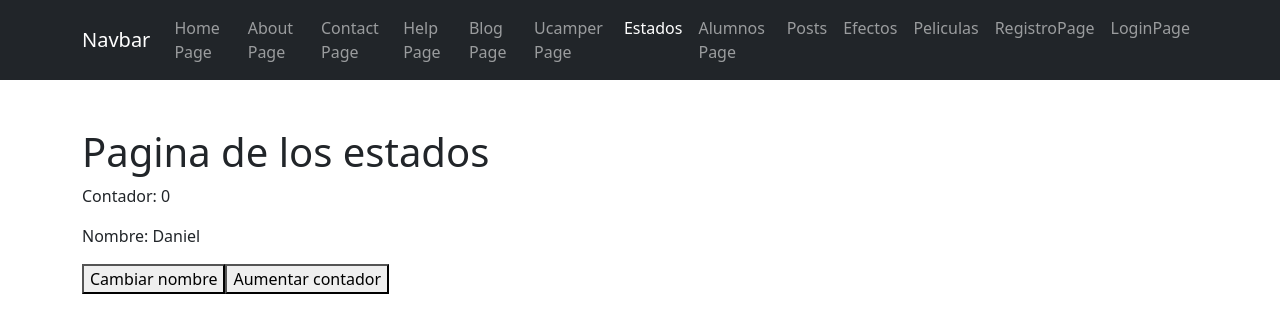
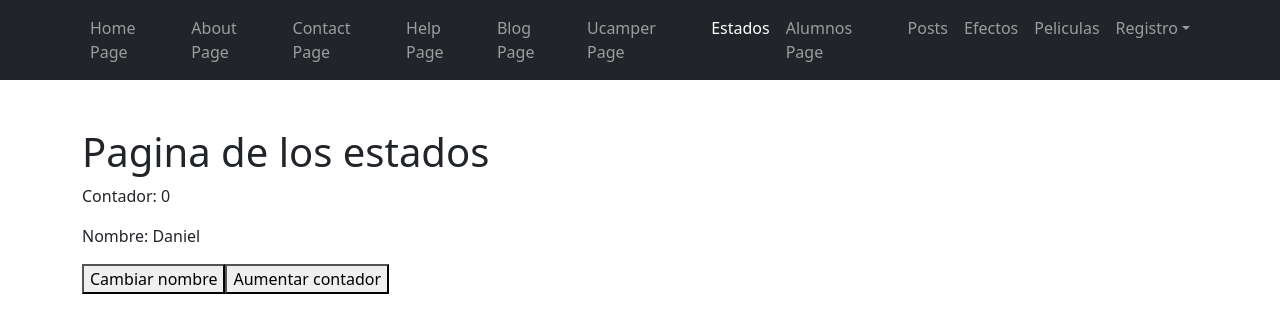
Before and after one commit to ArticislandOfficial/1.demo-app, a React (Create React App) app: page /estados in a window 1280 px wide. Shown: the top 332 px of the page. Built offline with nearby package versions, Linux system fonts and the light colour scheme.

Commit message:
Cmbios para reto 200722

```diff
--- a/src/components/NavBar.jsx
+++ b/src/components/NavBar.jsx
@@ -5,9 +5,9 @@ const NavBar = () => {
   return (
     <nav className="navbar navbar-expand-lg bg-dark navbar-dark">
       <div className="container">
-        <a className="navbar-brand" href="/">
+        {/* <a className="navbar-brand" href="/">
           Navbar
-        </a>
+        </a> */}
         <button
           className="navbar-toggler"
           type="button"
@@ -150,7 +150,7 @@ const NavBar = () => {
                 Peliculas
               </NavLink>
             </li>
-            <li className="nav-item">
+            {/* <li className="nav-item">
               <NavLink
                 to="/registrar-usuario"
                 aria-current="page"
@@ -160,8 +160,8 @@ const NavBar = () => {
               >
                 RegistroPage
               </NavLink>
-            </li>
-            <li className="nav-item">
+            </li> */}
+            {/* <li className="nav-item">
               <NavLink
                 to="/login"
                 aria-current="page"
@@ -171,8 +171,8 @@ const NavBar = () => {
               >
                 LoginPage
               </NavLink>
-            </li>
-            {/*<li className="nav-item dropdown">
+            </li> */}
+            <li className="nav-item dropdown">
               <a
                 className="nav-link dropdown-toggle"
                 href="/"
@@ -181,30 +181,38 @@ const NavBar = () => {
                 data-bs-toggle="dropdown"
                 aria-expanded="false"
               >
-                Dropdown
+                Registro
               </a>
-               <ul className="dropdown-menu" aria-labelledby="navbarDropdown">
+              <ul className="dropdown-menu" aria-labelledby="navbarDropdown">
                 <li>
-                  <a className="dropdown-item" href="/">
-                    Action
-                  </a>
+                  <NavLink
+                    to="/registrar-usuario"
+                    aria-current="page"
+                    className="dropdown-item"
+                  >
+                    Registro
+                  </NavLink>
                 </li>
                 <li>
-                  <a className="dropdown-item" href="/">
-                    Another action
-                  </a>
+                  <NavLink
+                    to="/login"
+                    aria-current="page"
+                    className="dropdown-item"
+                  >
+                    LoginPage
+                  </NavLink>
                 </li>
-                <li>
+                {/* <li>
                   <hr className="dropdown-divider" />
                 </li>
                 <li>
                   <a className="dropdown-item" href="/">
                     Something else here
                   </a>
-                </li>
+                </li> */}
               </ul>
             </li>
-            <li className="nav-item">
+            {/* <li className="nav-item">
               <a className="nav-link disabled" href="/">
                 Disabled
               </a>
--- a/src/pages/EffectosPage.jsx
+++ b/src/pages/EffectosPage.jsx
@@ -23,6 +23,7 @@ const EffectosPage = () => {
   // Se ejecuta cuando se detecta un cambio en cualquier elemento del arreglo de dependencias
   useEffect(() => {
     console.log("Se detecto el cambio en la variable nombre");
+    console.log(nombre);
   }, [nombre]);
 
   // Se ejecuta cuando se detecta cualquier cambio
--- a/src/pages/EstadosPage.jsx
+++ b/src/pages/EstadosPage.jsx
@@ -12,6 +12,9 @@ const EstadosPage = () => {
   const cambiarNombre = () => {
     //nombre = "Martin" Esto no se debe hacer nunca con las variables de estado
     setNombre("Martin");
+    if (nombre === "Martin") {
+      setNombre("Daniel")
+    }
   };
 
   return (
```
